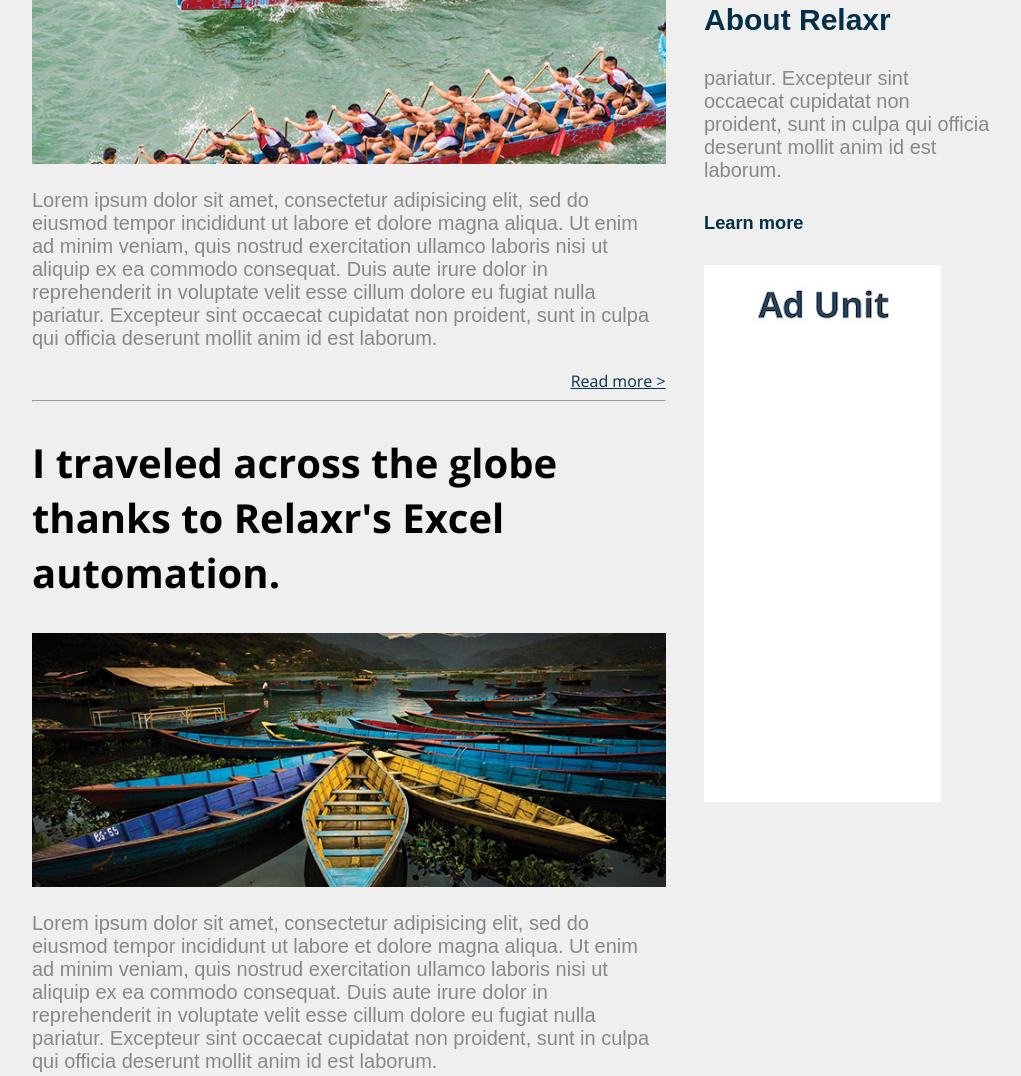
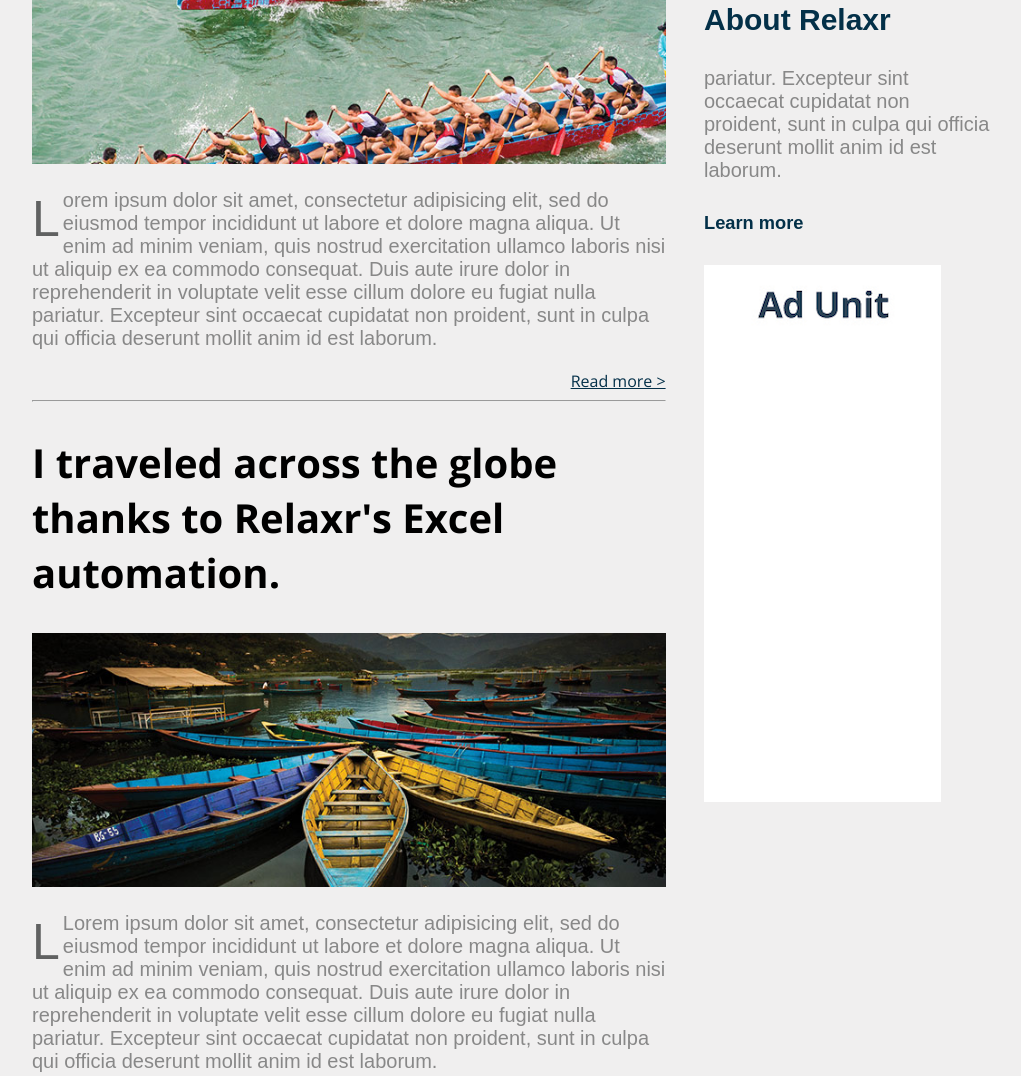
Before and after one commit to karenmccann/blog, a plain HTML site: page index.html in a window 1280 px wide. Shown: the part 406-1482 px from the top of the page, without its empty margins (128-1149 px from the left). Drawn offline with nearby package versions, Linux system fonts and the light colour scheme.

Commit message:
forgot large letter

```diff
--- a/css/style.css
+++ b/css/style.css
@@ -108,6 +108,17 @@ article {
 .button:hover{
  color: #f9e42e ;
 }
+
+.firstcharacter {
+		float: left;
+		color: #606161;
+		font-size: 50px;
+		line-height: 60px;
+		padding-top: 0px;
+		padding-right: 3px;
+		padding-left: 0px;
+	}
+
 /**********
 SIDE BAR
 **********/
--- a/index.html
+++ b/index.html
@@ -25,7 +25,7 @@
 
 			<h2> How I implemented Relaxr in 2<br> weeks and changed my life.</h2>
 			<img src="images/blog_photo1.jpg" alt="a picture">
-			<p>Lorem ipsum dolor sit amet, consectetur adipisicing elit, sed do eiusmod
+			<p><span class="firstcharacter">L</span>orem ipsum dolor sit amet, consectetur adipisicing elit, sed do eiusmod
 			tempor incididunt ut labore et dolore magna aliqua. Ut enim ad minim veniam,
 			quis nostrud exercitation ullamco laboris nisi ut aliquip ex ea commodo
 			consequat. Duis aute irure dolor in reprehenderit in voluptate velit esse
@@ -37,7 +37,7 @@
                 	<hr />
 						<h2> I traveled across the globe thanks to Relaxr's Excel automation.</h2>
 							<img src="images/blog_photo2.jpg" alt="a picture">
-								<p>Lorem ipsum dolor sit amet, consectetur adipisicing elit, sed do eiusmod
+								<p><span class="firstcharacter">L</span>Lorem ipsum dolor sit amet, consectetur adipisicing elit, sed do eiusmod
 								tempor incididunt ut labore et dolore magna aliqua. Ut enim ad minim veniam,
 								quis nostrud exercitation ullamco laboris nisi ut aliquip ex ea commodo
 								consequat. Duis aute irure dolor in reprehenderit in voluptate velit esse
```
